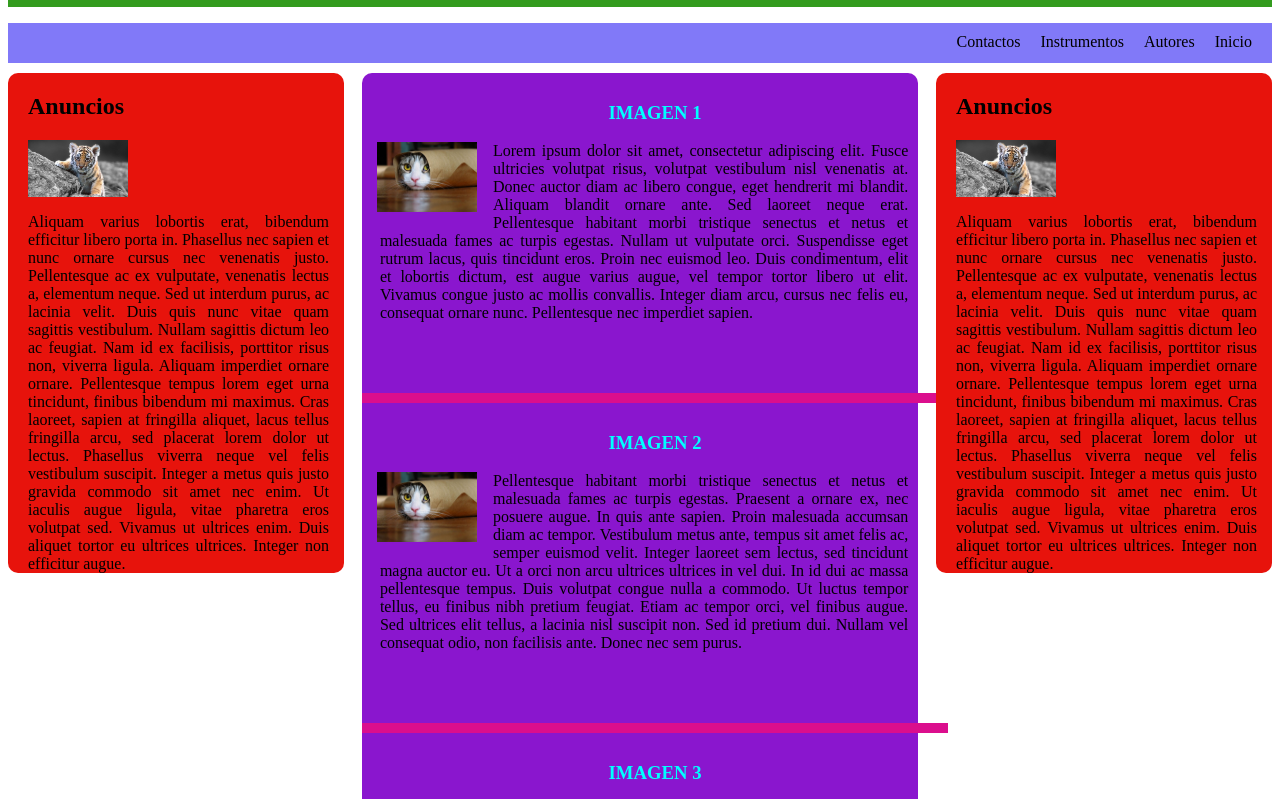
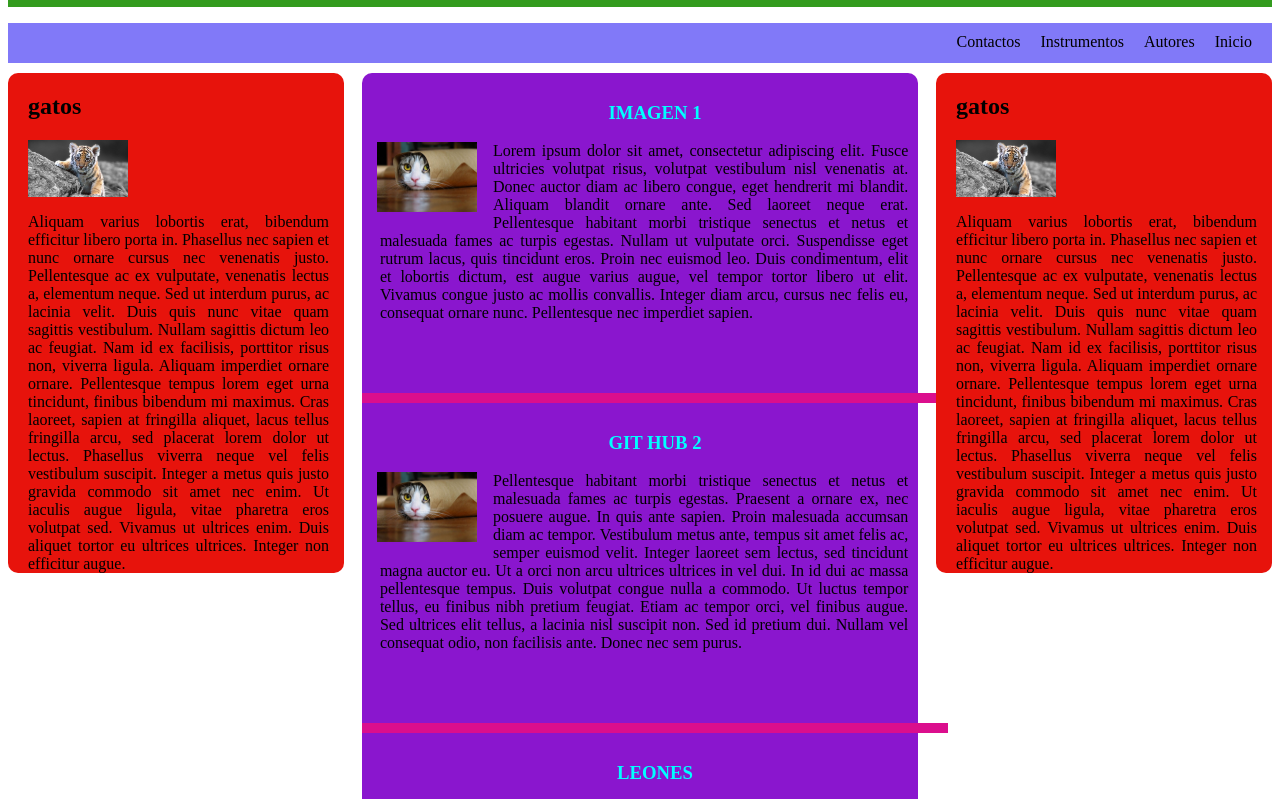
Before and after one commit to javiPruebas/PracticaGit, a plain HTML site: page index.html in a window 1280 px wide. Shown: the part 121-920 px from the top of the page. Drawn offline with Linux system fonts and the light colour scheme.

Commit message:
afregamos cambios a los titulos

```diff
--- a/index.html
+++ b/index.html
@@ -37,26 +37,26 @@
 		</article>
 
 		<article>
-			<h1>Imagen 2</h1>
+			<h1>git hub 2</h1>
 			<img id="izquierda" src="img/gato.jpg" width="100px">
 			<p>Pellentesque habitant morbi tristique senectus et netus et malesuada fames ac turpis egestas. Praesent a ornare ex, nec posuere augue. In quis ante sapien. Proin malesuada accumsan diam ac tempor. Vestibulum metus ante, tempus sit amet felis ac, semper euismod velit. Integer laoreet sem lectus, sed tincidunt magna auctor eu. Ut a orci non arcu ultrices ultrices in vel dui. In id dui ac massa pellentesque tempus. Duis volutpat congue nulla a commodo. Ut luctus tempor tellus, eu finibus nibh pretium feugiat. Etiam ac tempor orci, vel finibus augue. Sed ultrices elit tellus, a lacinia nisl suscipit non. Sed id pretium dui. Nullam vel consequat odio, non facilisis ante. Donec nec sem purus.</p>
 		</article>
 
 		<article>
-			<h1>Imagen 3</h1>
+			<h1>leones</h1>
 			<img id="derecha" src="img/gato.jpg" width="100px">
 			<p>In at massa ligula. Sed eu tellus arcu. Suspendisse potenti. Nulla a nibh sapien. Duis tempor mi et lorem elementum, eu bibendum neque aliquet. Quisque blandit, ex vel porta tempus, orci lacus vehicula magna, at ultrices velit augue vitae mauris. Nunc eu finibus augue, nec facilisis arcu. Nullam tempus, metus id commodo feugiat, sem erat blandit arcu, quis sagittis neque mauris sed nulla. Nullam vulputate tortor nec mauris accumsan tincidunt. Aenean sodales nec nulla at pellentesque. Cras ut tempor elit. Aliquam volutpat, eros ut porttitor pharetra, ex lorem consectetur nulla, sit amet finibus arcu lacus in neque. Vivamus maximus, nisi a iaculis ornare, sapien elit consequat enim, quis imperdiet velit eros vitae odio. Integer vehicula interdum quam eu vehicula.</p>
 		</article>
 	</section>
 
 	<aside class="anuncio1">
-		<h1>Anuncios</h1>
+		<h1>gatos</h1>
 		<img width="100px" src="img/leon.jpg">
 		<p>Aliquam varius lobortis erat, bibendum efficitur libero porta in. Phasellus nec sapien et nunc ornare cursus nec venenatis justo. Pellentesque ac ex vulputate, venenatis lectus a, elementum neque. Sed ut interdum purus, ac lacinia velit. Duis quis nunc vitae quam sagittis vestibulum. Nullam sagittis dictum leo ac feugiat. Nam id ex facilisis, porttitor risus non, viverra ligula. Aliquam imperdiet ornare ornare. Pellentesque tempus lorem eget urna tincidunt, finibus bibendum mi maximus. Cras laoreet, sapien at fringilla aliquet, lacus tellus fringilla arcu, sed placerat lorem dolor ut lectus. Phasellus viverra neque vel felis vestibulum suscipit. Integer a metus quis justo gravida commodo sit amet nec enim. Ut iaculis augue ligula, vitae pharetra eros volutpat sed. Vivamus ut ultrices enim. Duis aliquet tortor eu ultrices ultrices. Integer non efficitur augue.</p>
 	</aside>
 
 	<aside class="anuncio2">
-		<h1 id="prueba">Anuncios</h1>
+		<h1 id="prueba">gatos</h1>
 		<img width="100px" src="img/leon.jpg">
 		<p>Aliquam varius lobortis erat, bibendum efficitur libero porta in. Phasellus nec sapien et nunc ornare cursus nec venenatis justo. Pellentesque ac ex vulputate, venenatis lectus a, elementum neque. Sed ut interdum purus, ac lacinia velit. Duis quis nunc vitae quam sagittis vestibulum. Nullam sagittis dictum leo ac feugiat. Nam id ex facilisis, porttitor risus non, viverra ligula. Aliquam imperdiet ornare ornare. Pellentesque tempus lorem eget urna tincidunt, finibus bibendum mi maximus. Cras laoreet, sapien at fringilla aliquet, lacus tellus fringilla arcu, sed placerat lorem dolor ut lectus. Phasellus viverra neque vel felis vestibulum suscipit. Integer a metus quis justo gravida commodo sit amet nec enim. Ut iaculis augue ligula, vitae pharetra eros volutpat sed. Vivamus ut ultrices enim. Duis aliquet tortor eu ultrices ultrices. Integer non efficitur augue.</p>
 	</aside>
```
